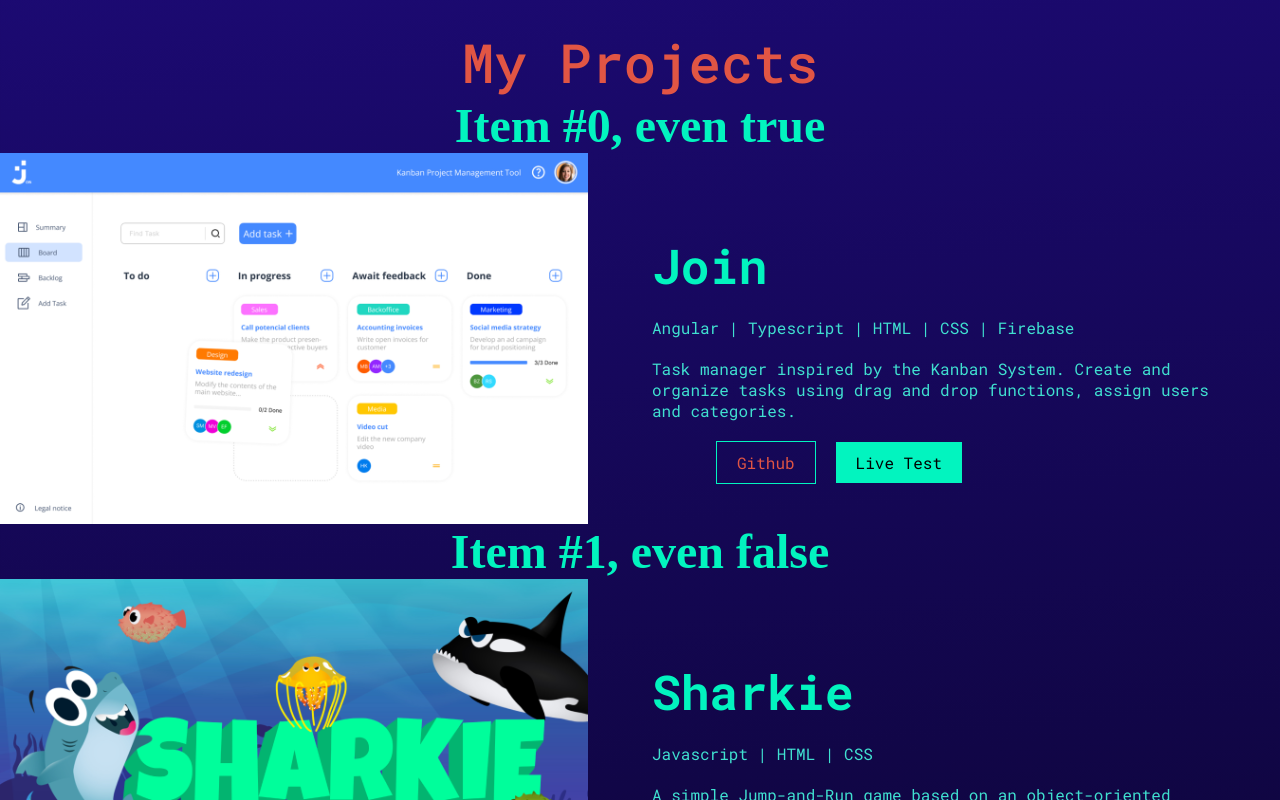
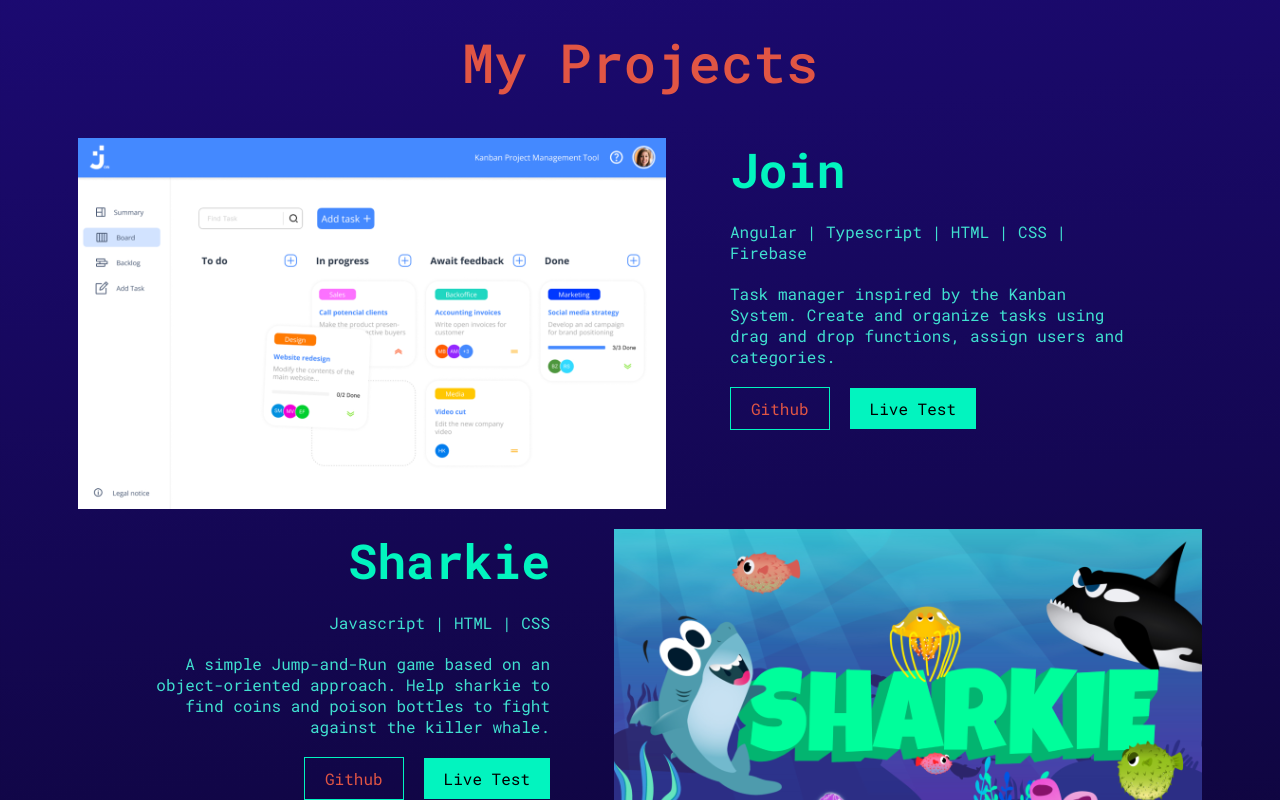
Before and after one commit to NoelKi/Portfolio-Angular-17, an Angular app: page / in a window 1280 px wide. Shown: the part 2200-3000 px from the top of the page. Built offline with nearby package versions, Linux system fonts and the light colour scheme.

Commit message:
finish projects

```diff
--- a/src/app/my-projects/my-projects.component.html
+++ b/src/app/my-projects/my-projects.component.html
@@ -1,7 +1,6 @@
 <section>
     <h2 class="font-robotomono orange">My Projects</h2>
     @for (project of projects; track $index; let idx = $index, e = $even) {
-    <h3>Item #{{ idx }}, even {{e}}</h3>
-    <app-project-macro [project]="project"></app-project-macro>
+    <app-project-macro [isEven]="e" [project]="project"></app-project-macro>
     }
 </section>
--- a/src/app/my-projects/my-projects.component.scss
+++ b/src/app/my-projects/my-projects.component.scss
@@ -2,6 +2,11 @@
 @import "./../../_mixins.scss";
 
 section {
+  width: 100vw;
   @include dFlex($fd: column);
   padding-bottom: 80px;
 }
+
+h2 {
+  padding-bottom: 30px;
+}
--- a/src/app/my-projects/my-projects.component.ts
+++ b/src/app/my-projects/my-projects.component.ts
@@ -1,4 +1,4 @@
-import { Component } from '@angular/core';
+import { Component, input } from '@angular/core';
 import { ProjectMacroComponent } from '../project-macro/project-macro.component';
 import { TeamplayerComponent } from '../teamplayer/teamplayer.component';
 
@@ -31,4 +31,3 @@ export class MyProjectsComponent {
     },
   ];
 }
-// p
--- a/src/app/project-macro/project-macro.component.html
+++ b/src/app/project-macro/project-macro.component.html
@@ -1,11 +1,11 @@
-<div>
+<div [class.opposite]="!isEven()">
     <img class="desktop" src="./assets/img/projects/{{ project.img }}.svg">
-    <div>
+    <div [class.righted]="!isEven()">
         <h3 class="font-robotomono">{{ project.name }}</h3>
         <p class="languages font-robotomono turquoise">{{ project.languages }}</p>
         <p class="description font-robotomono turquoise">{{ project.description}} </p>
         <img class="mobile" src="./assets/img/projects/{{ project.img }}.svg">
-        <div>
+        <div [class.jc]="!isEven()">
             <a href="{{ project.githubLink }}" class="github font-robotomono">Github</a>
             <a href="{{ project.websiteLink }}" class="sitelink font-robotomono">Live Test</a>
         </div>
--- a/src/app/project-macro/project-macro.component.scss
+++ b/src/app/project-macro/project-macro.component.scss
@@ -31,6 +31,7 @@ a {
 .sitelink {
   color: black;
   background-color: $color-turquoise;
+  white-space: nowrap;
 }
 
 img {
@@ -39,13 +40,41 @@ img {
 
 .mobile {
   display: block;
+  max-width: 600px;
+}
+
+.opposite {
+  flex-direction: row-reverse;
+}
+
+.righted {
+  align-items: center !important;
+}
+
+.jc {
+  justify-content: center !important;
 }
 
 .desktop {
   display: none;
 }
 
-@media (min-width: 800px) {
+@media (min-width: 1000px) {
+  .opposite {
+    flex-direction: row-reverse;
+  }
+
+  .righted {
+    align-items: flex-end !important;
+  }
+
+  .jc {
+    justify-content: flex-end !important;
+  }
+
+  h3 {
+    padding: 0;
+  }
   .mobile {
     display: none;
   }
@@ -56,19 +85,32 @@ img {
   }
 
   div {
-    @include dFlex($fd: row, $jc: space-between);
+    padding: 10px 78px;
+    max-width: 1440px;
+    @include dFlex($fd: row, $jc: space-between, $ai: flex-start);
     > div {
       align-items: flex-start;
       > p {
         text-align: left;
       }
+      > div {
+        justify-content: flex-start;
+        width: 360px;
+        padding: 0;
+      }
+    }
+  }
+
+  .righted {
+    align-items: flex-end;
+    > p {
+      text-align: right !important;
     }
   }
 }
 
-// // Stile für jedes zweite Kind-`div`
-// &:nth-child(2n) {
-//     // Hier kannst du andere Attribute hinzufügen
-//     background-color: lightgray; // Beispielattribut
-//     // Weitere Attribute hier
-//   }
+@media (min-width: 1332px) {
+  img {
+    width: calc(44vw - 78px - 78px);
+  }
+}
--- a/src/app/project-macro/project-macro.component.ts
+++ b/src/app/project-macro/project-macro.component.ts
@@ -1,19 +1,22 @@
-import { Component, Input } from '@angular/core';
+import { Component, Input, input } from '@angular/core';
 
 @Component({
   selector: 'app-project-macro',
   standalone: true,
   imports: [],
   templateUrl: './project-macro.component.html',
-  styleUrl: './project-macro.component.scss'
+  styleUrl: './project-macro.component.scss',
 })
 export class ProjectMacroComponent {
-  @Input()project = {
+  @Input() project = {
     name: 'Join',
     img: 'join',
-    description: 'Task manager inspired by the Kanban System. Create and organize tasks using drag and drop functions, assign users and categories.',
+    description:
+      'Task manager inspired by the Kanban System. Create and organize tasks using drag and drop functions, assign users and categories.',
     languages: 'Angular | Typescript | HTML | CSS | Firebase',
     githubLink: 'www.github.de',
-    websiteLink: 'www.google.de'
-  }
+    websiteLink: 'www.google.de',
+  };
+
+  isEven = input.required<Boolean>();
 }
--- a/src/styles.scss
+++ b/src/styles.scss
@@ -41,6 +41,12 @@
   font-display: swap;
   src: url("./assets/fonts/Handjet,Roboto_Mono/Roboto_Mono/RobotoMono-VariableFont_wght.ttf")
     format("truetype");
+}
+
+:root {
+  // import alternative
+  --color-test: red;
+  // background-color: var(--color-test);
 }
 
 $color-orange: #e15544;
```
